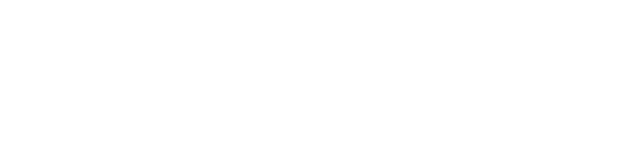
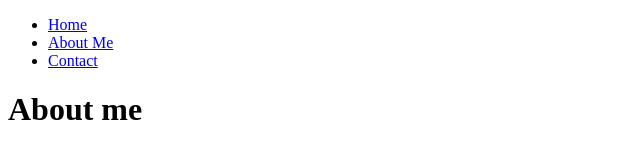
Before and after one commit to apizarro1204/GIT-Azulschool, a plain HTML site: page index.html in a window 1280 px wide. Shown: the whole page, without its empty margins (0-640 px from the left). Drawn offline with Linux system fonts and the light colour scheme.

Commit message:
added Navbar

```diff
--- a/index.html
+++ b/index.html
@@ -4,9 +4,24 @@
     <meta charset="UTF-8">
     <meta http-equiv="X-UA-Compatible" content="IE=edge">
     <meta name="viewport" content="width=device-width, initial-scale=1.0">
-    <title>Document</title>
+    <title>Web Page</title>
 </head>
 <body>
+    <header>
+        <nav>
+            <ul>
+                <li><a href="#">Home</a></li>
+                <li><a href="#">About Me</a></li>
+                <li><a href="#">Contact</a></li>
+            </ul>
+
+        </nav>
+
+
+    </header>
+
+
+    <h1>About me</h1>
 
 </body>
 </html>
```
